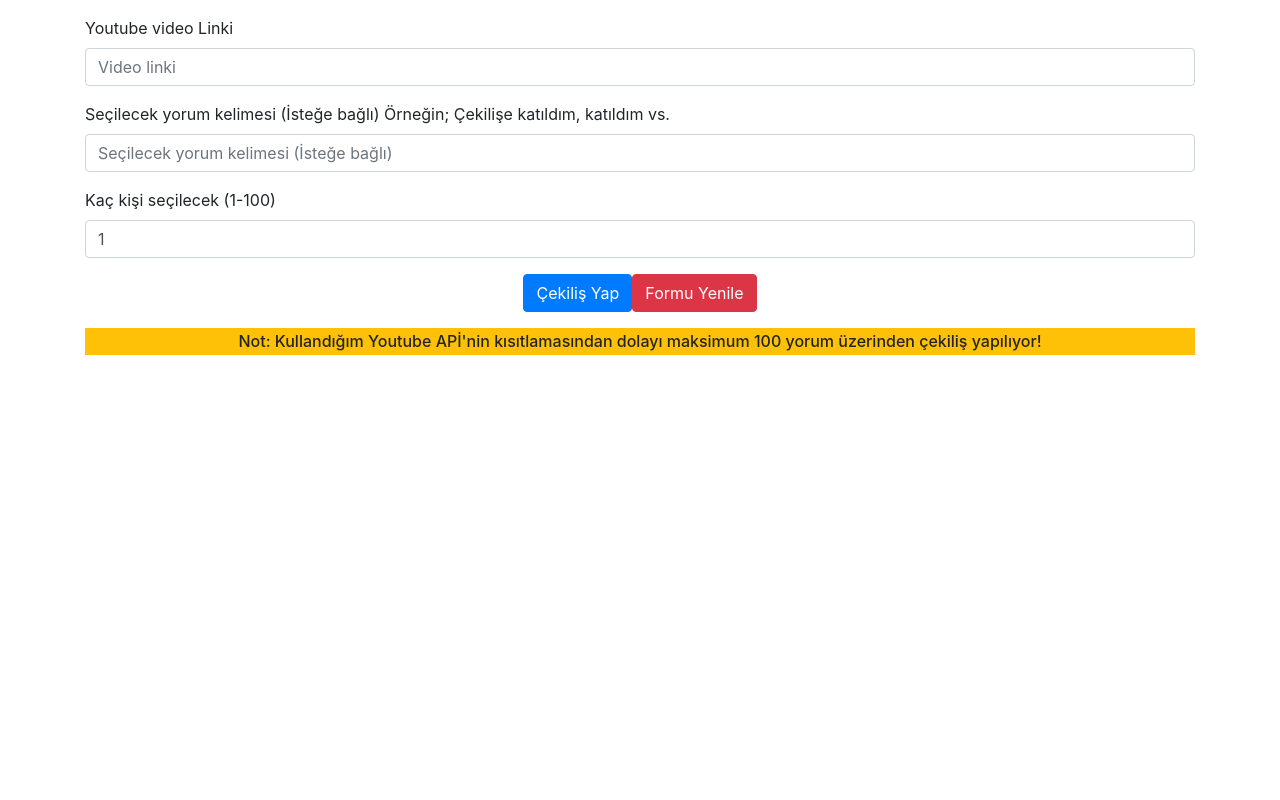
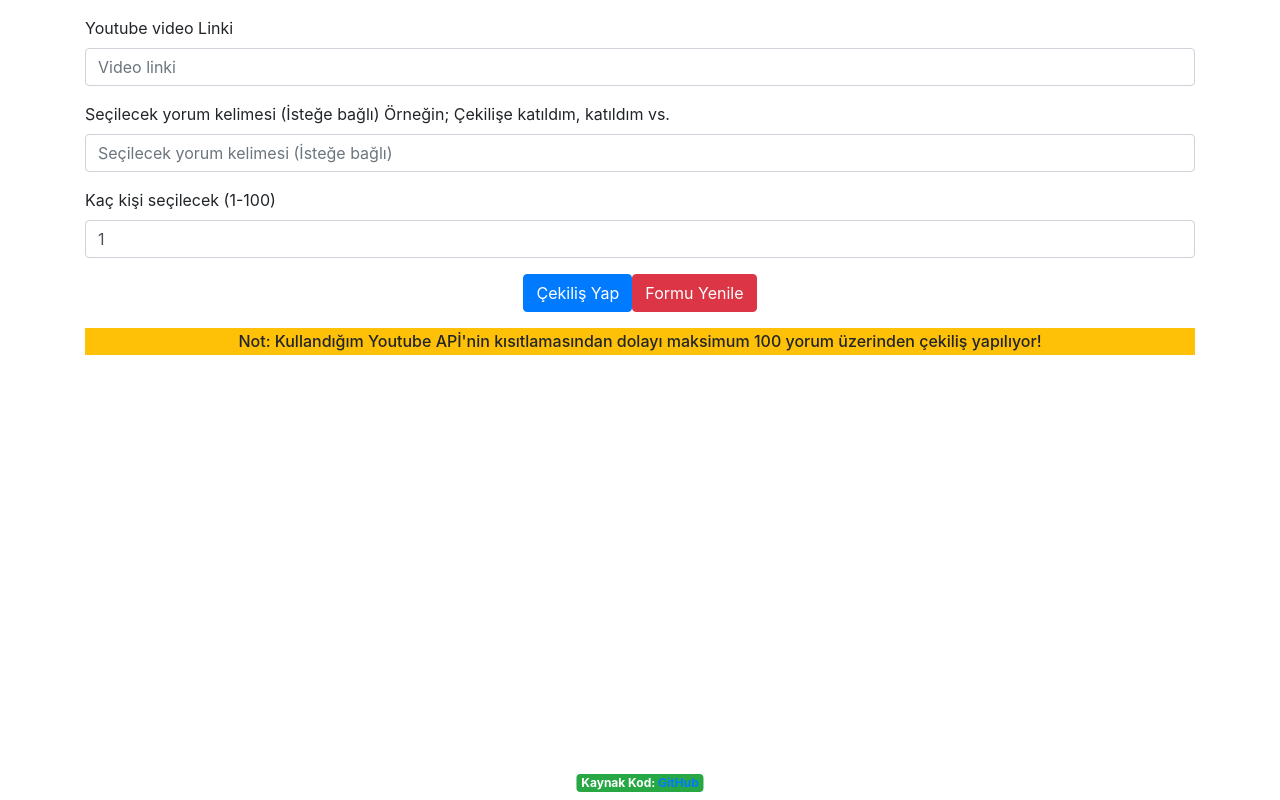
Before and after one commit to celebitolga/Youtube-giveaway-app, a Nuxt app: page / in a window 1280 px wide. Built offline with nearby package versions, Linux system fonts and the light colour scheme.

Commit message:
Sourcecode component added

```diff
--- /dev/null
+++ b/components/SourceCode.vue
@@ -0,0 +1,25 @@
+<template>
+  <div class="sourceCode">
+    <h6>
+      <b-badge variant="success">
+        Kaynak Kod:
+        <b-link href="https://github.com/celebitolga/Youtube-giveaway-app">GitHub</b-link>
+      </b-badge>
+    </h6>
+  </div>
+</template>
+
+<script>
+export default {
+
+}
+</script>
+
+<style>
+.sourceCode {
+  position: absolute;
+  bottom: 0;
+  left: 50%;
+  transform: translateX(-50%);
+}
+</style>
--- a/pages/index.vue
+++ b/pages/index.vue
@@ -8,6 +8,7 @@
 
     <Winners :winnersData="{data: formData.data, peopleSelectNumber: formData.peopleSelectNumber}" v-if="formData.data" />
 
+    <SourceCode />
   </div>
 </template>
 
@@ -16,6 +17,7 @@ import Form from '@/components/Form'
 import GiveawayOwner from '@/components/GiveawayOwner'
 import Winners from '@/components/Winners'
 import Note from '@/components/Note'
+import SourceCode from '@/components/SourceCode'
 
 export default {
   data() {
@@ -32,6 +34,7 @@ export default {
     GiveawayOwner,
     Winners,
     Note,
+    SourceCode,
   },
   methods: {
     setDataFromForm(data) {
```
